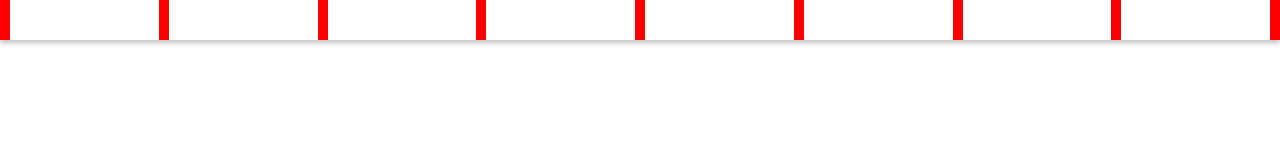
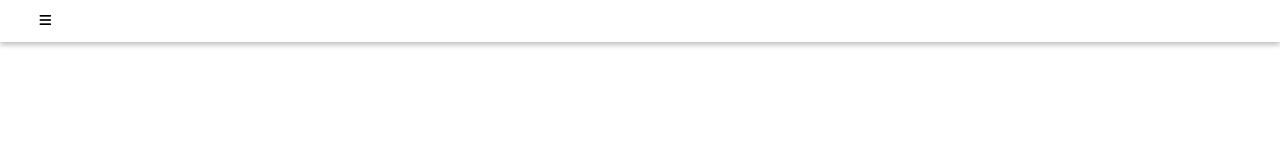
Before and after one commit to AhmedGamal2212/Udemy-Clone-Vanilla, a plain HTML site: page index.html in a window 1280 px wide. Drawn offline with Linux system fonts and the light colour scheme.

Commit message:
feat: Add menu button to the nav-bar

```diff
--- a/index.html
+++ b/index.html
@@ -19,7 +19,9 @@
         <nav>
             <ul>
                 <!-- menu icon -->
-                <li class="menu-btn"></li>
+                <li class="menu-btn">
+                    <button type="button" name="menu-icon"><i class="fa-solid fa-bars"></i></button>
+                </li>
                 <!-- udemy logo -->
                 <li class="logo"></li>
                 <!-- categories button -->
--- a/styles.css
+++ b/styles.css
@@ -18,11 +18,42 @@ nav ul {
     justify-content: space-between;
 }
 
+.categories-btn,
+.search-bar,
+.login-btn,
+.signup-btn,
+.lang-btn {
+    display: none;
+}
+
+.menu-btn {
+    position: relative;
+}
+
+.menu-btn button {
+    display: block;
+    text-align: center;
+    margin: 0 auto 0 auto;
+    background-color: transparent;
+    border: none;
+}
+
+.menu-btn button {
+    position: absolute;
+    top: 30%;
+    left: 30%;
+}
+
+.logo {
+    flex-grow: 1;
+}
+
 /* tmp style */
 
 li {
-    width: 10px;
+    margin: 1px;
+    width: 10%;
     height: 40px;
-    background-color: red;
+    /* background-color: red; */
     display: inline-block;
 }
```
